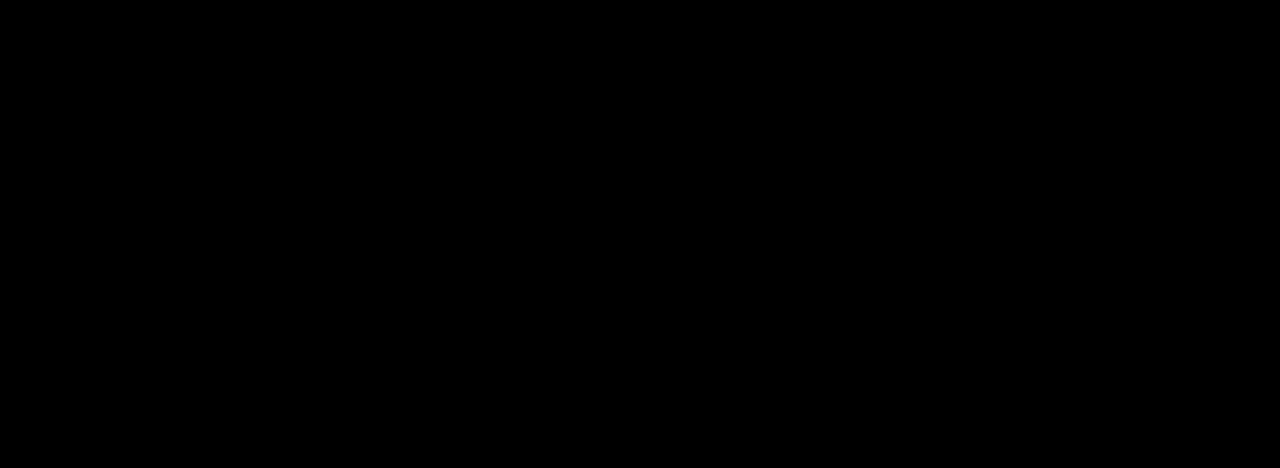
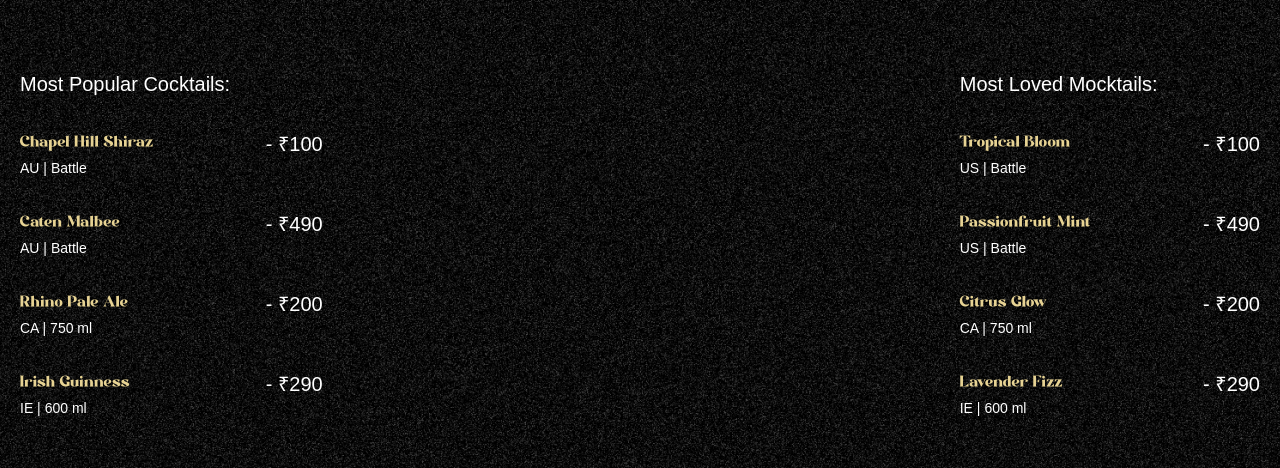
Before and after one commit to Dhairya-coder-spec/gsap_cocktails, a React (Vite) app: page / in a window 1280 px wide. Shown: the part 890-1358 px from the top of the page. Built offline with nearby package versions, Linux system fonts and the light colour scheme; a web font is replaced by a local one.

Commit message:
cocktails

```diff
--- a/src/App.jsx
+++ b/src/App.jsx
@@ -2,6 +2,7 @@
 import {ScrollTrigger, SplitText} from "gsap/all";
 import Navbar from "./components/Navbar.jsx";
 import Hero from "./components/Hero.jsx";
+import Cocktails from "./components/Cocktails.jsx";
 
 gsap.registerPlugin(ScrollTrigger, SplitText);
 
@@ -10,6 +11,7 @@
         <main>
             <Navbar />
             <Hero />
+            <Cocktails />
         </main>
     );
 };
--- /dev/null
+++ b/src/components/Cocktails.jsx
@@ -0,0 +1,68 @@
+import gsap from 'gsap';
+import {cocktailLists, mockTailLists} from "../../constants/index.js";
+import {useGSAP} from "@gsap/react";
+
+const Cocktails = () => {
+
+    useGSAP(() => {
+       const parallaxTimeline = gsap.timeline({
+           scrollTrigger: {
+               trigger: '#cocktails',
+               start: 'top 30%',
+               end: 'bottom 80%',
+               scrub: true,
+           }
+       })
+
+        parallaxTimeline
+            .from('#c-left-leaf', {
+                x: -100, y: 100
+            })
+            .from('#c-right-leaf', {
+                x: 100, y: 100
+            })
+    });
+
+    return (
+        <section id="cocktails" className="noisy">
+            <img src="/images/cocktail-left-leaf.png" alt="l-leaf" id="c-left-leaf"/>
+            <img src="/images/cocktail-right-leaf.png" alt="r-leaf" id="c-right-leaf"/>
+
+            <div className="list">
+                <div className="popular">
+                    <h2>Most Popular Cocktails:</h2>
+
+                    <ul>
+                        {cocktailLists.map((drink) => (
+                            <li key={drink.name}>
+                                <div className="md:me-28">
+                                    <h3>{drink.name}</h3>
+                                    <p>{drink.country} | {drink.detail}</p>
+                                </div>
+                                <span>- {drink.price}</span>
+                            </li>
+                        ))}
+                    </ul>
+                </div>
+
+                <div className="loved">
+                    <h2>Most Loved Mocktails:</h2>
+
+                    <ul>
+                        {mockTailLists.map((drink) => (
+                            <li key={drink.name}>
+                                <div className="md:me-28">
+                                    <h3>{drink.name}</h3>
+                                    <p>{drink.country} | {drink.detail}</p>
+                                </div>
+                                <span>- {drink.price}</span>
+                            </li>
+                        ))}
+                    </ul>
+                </div>
+            </div>
+        </section>
+    );
+};
+
+export default Cocktails;
```
